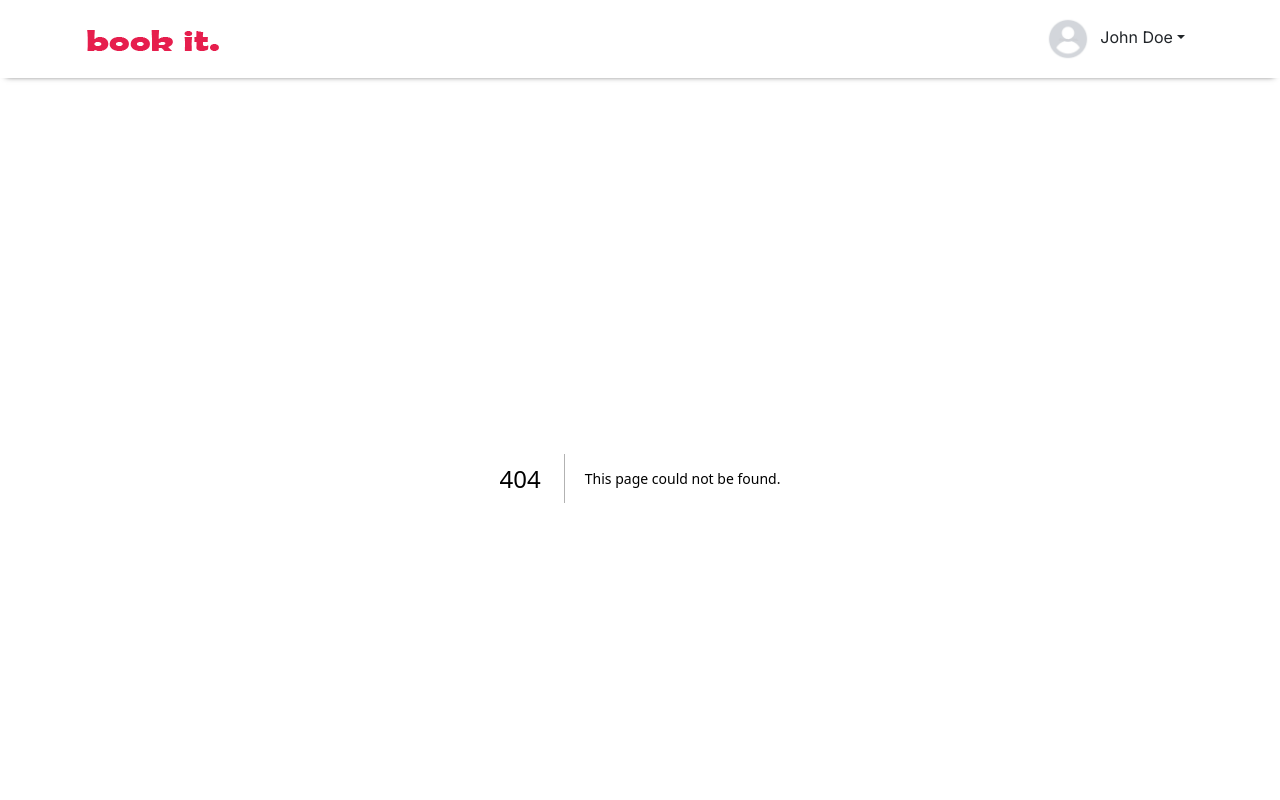
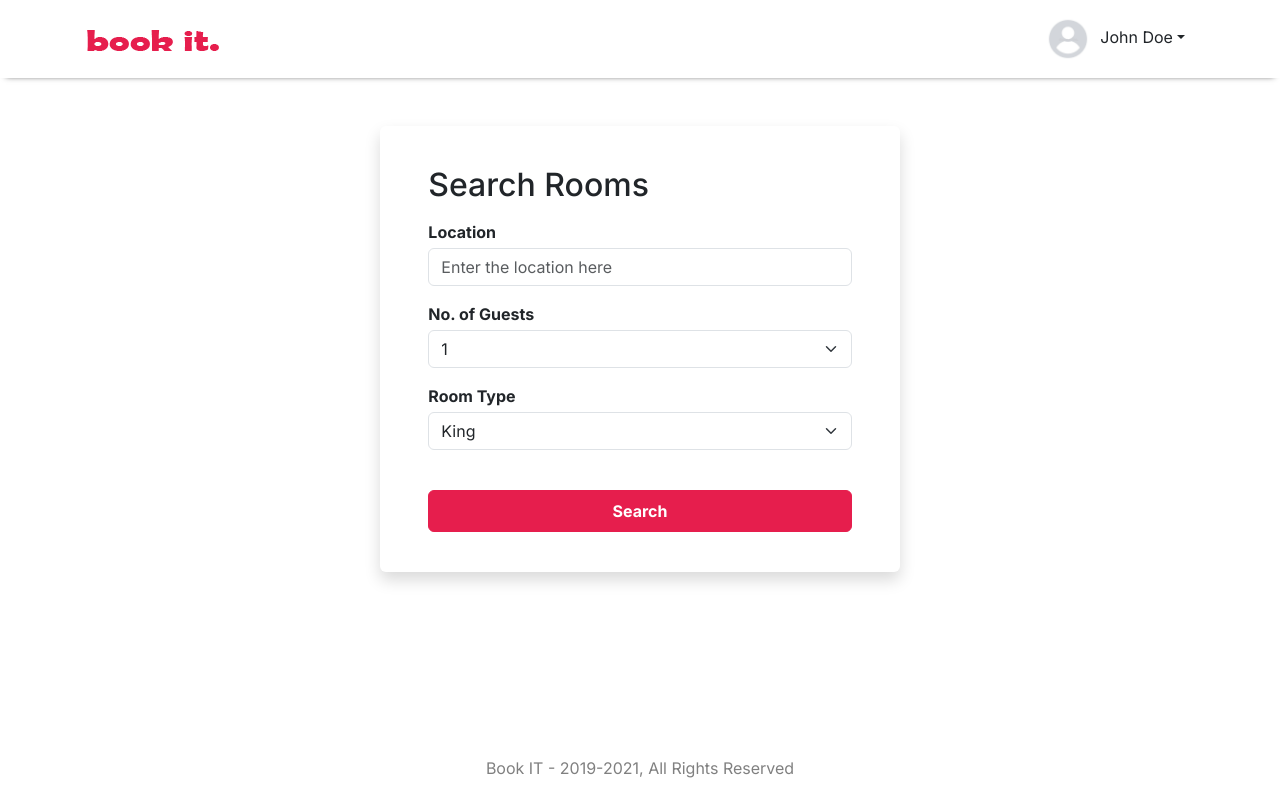
Before and after one commit to yash-purkar/book-it, a Next.js app: page /search in a window 1280 px wide. Before the commit this address had no page. Shown: the top 800 px of the page. Built offline with nearby package versions, Linux system fonts and the light colour scheme.

Commit message:
feat(book-it/frontend): Added filter for search by location

```diff
--- /dev/null
+++ b/app/search/page.tsx
@@ -0,0 +1,14 @@
+import { Search } from '@/components/search/Search'
+import React from 'react'
+
+export const metadata = {
+    title:"Search - Book-IT"
+}
+
+const SearchPage = () => {
+  return (
+    <Search/>
+  )
+}
+
+export default SearchPage;
--- /dev/null
+++ b/components/search/Search.tsx
@@ -0,0 +1,59 @@
+"use client"
+import React, { useState } from 'react'
+import styles from './search.module.css'
+import { useRouter } from 'next/navigation';
+
+export const Search = () => {
+    const [location,setLocation] = useState<string>("");
+    const router = useRouter();
+
+    const handleSubmit = (e:React.FormEvent<HTMLFormElement>) => {
+        e.preventDefault();
+
+        router.push(`/?location=${location}`)
+    }
+
+  return (
+    <div className={`row ${styles['wrapper']} mt-5`}>
+      <div className="col-10 col-lg-5">
+        <form onSubmit={handleSubmit} className="shadow rounded" action="#" method="POST">
+          <h2 className="mb-3">Search Rooms</h2>
+          <div className="form-group mt-3">
+            <label htmlFor="location_field" className="mb-1"> Location </label>
+            <input
+              type="text"
+              className="form-control"
+              id="location_field"
+              placeholder="Enter the location here"
+              onChange={(e) => setLocation(e.target.value)}
+              value={location}
+            />
+          </div>
+
+          <div className="form-group mt-3">
+            <label htmlFor="guest_field" className="mb-1"> No. of Guests </label>
+            <select className="form-select" id="guest_field">
+              <option value="1">1</option>
+              <option value="2">2</option>
+              <option value="3">3</option>
+              <option value="4">4</option>
+              <option value="5">5</option>
+              <option value="6">6</option>
+            </select>
+          </div>
+
+          <div className="form-group mt-3">
+            <label htmlFor="room_type_field" className="mb-1"> Room Type </label>
+            <select className="form-select" id="room_type_field">
+              <option value="King">King</option>
+              <option value="Single">Single</option>
+              <option value="Twins">Twins</option>
+            </select>
+          </div>
+
+          <button type="submit" className={`btn ${styles['form-btn']} w-100 py-2`}>Search</button>
+        </form>
+      </div>
+    </div>
+  )
+}
--- /dev/null
+++ b/components/search/search.module.css
@@ -0,0 +1,38 @@
+.wrapper {
+  display: flex;
+  justify-content: center;
+  align-items: center;
+  margin-top: 5rem;
+
+  font-weight: 700;
+}
+
+
+.wrapper form {
+    padding: 2.5rem 3rem;
+  }
+
+  .wrapper form a {
+    font-size: 0.9rem;
+    color: grey;
+  }
+
+  .form-btn {
+    background-color: #e61e4d;
+    border-color: #e61e4d;
+    color: white;
+    margin-top: 2.5rem;
+    font-weight: bold;
+    --bs-btn-active-bg: #b02a37;
+    --bs-btn-active-color: #fff;
+    --bs-btn-active-shadow: inset 0 3px 5px rgba(0, 0, 0, 0.125);
+    --bs-btn-disabled-color: #fff;
+    --bs-btn-disabled-bg: #dc3545;
+    --bs-btn-disabled-border-color: #dc3545;
+  }
+
+  .form-btn:hover {
+    background-color: #bb2d3b;
+    border-color: #bb2d3b;
+    color: white;
+  }
```
Also changed, not shown: components/layout/home/Home.tsx (+1 -8 lines), app/layout.tsx (line endings or trailing spaces), notes.txt.
